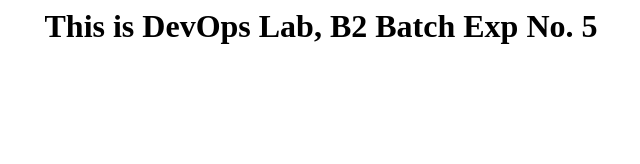
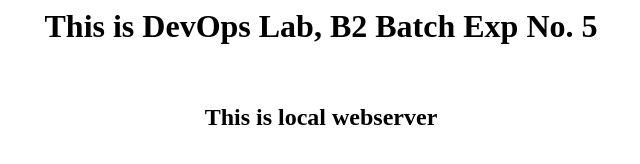
Before and after one commit to sveridevops/rb2website, a plain HTML site: page index.html in a window 1280 px wide. Shown: the whole page, without its empty margins (319-959 px from the left). Drawn offline with Linux system fonts and the light colour scheme.

Commit message:
updated index file

```diff
--- a/index.html
+++ b/index.html
@@ -1 +1,6 @@
-<center><h1>This is DevOps Lab, B2 Batch Exp No. 5</h1></center>
+<center><h1>This is DevOps Lab, B2 Batch Exp No. 5</h1><br/><h2>
+This is local webserver</h2>
+
+
+
+</center>
```
